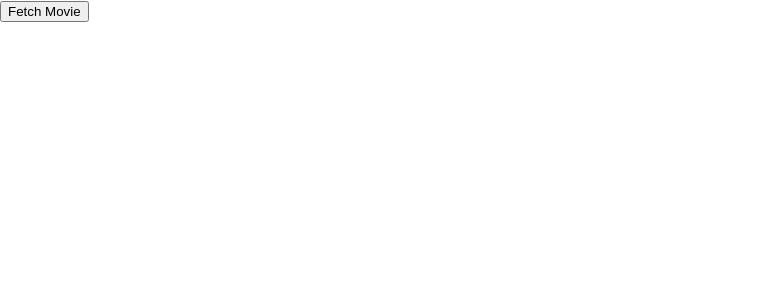
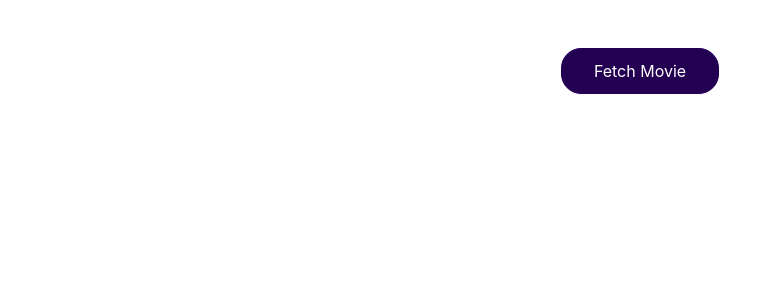
Before and after one commit to 2901shivam/movie_api, a React (Create React App) app: page / in a window 1280 px wide. Shown: the top 300 px of the page, without its empty margins (0-782 px from the left). Built offline with nearby package versions, Linux system fonts and the light colour scheme.

Commit message:
isloading

```diff
--- a/src/App.css
+++ b/src/App.css
@@ -1,38 +1,29 @@
-.App {
+section {
+  margin: 1rem auto;
+  width: 90%;
+  max-width: 40rem;
   text-align: center;
+  background-color: white;
+  padding: 2rem;
+  border-radius: 12px;
 }
 
-.App-logo {
-  height: 40vmin;
-  pointer-events: none;
+button {
+  font: inherit;
+  cursor: pointer;
+  background: #230052;
+  border: 1px solid #230052;
+  color: white;
+  padding: 0.75rem 2rem;
+  border-radius: 20px;
 }
 
-@media (prefers-reduced-motion: no-preference) {
-  .App-logo {
-    animation: App-logo-spin infinite 20s linear;
-  }
+button:focus {
+  outline: none;
 }
 
-.App-header {
-  background-color: #282c34;
-  min-height: 100vh;
-  display: flex;
-  flex-direction: column;
-  align-items: center;
-  justify-content: center;
-  font-size: calc(10px + 2vmin);
-  color: white;
+button:hover,
+button:active {
+  background-color: #460897;
+  border-color: #460897;
 }
-
-.App-link {
-  color: #61dafb;
-}
-
-@keyframes App-logo-spin {
-  from {
-    transform: rotate(0deg);
-  }
-  to {
-    transform: rotate(360deg);
-  }
-}
--- a/src/App.js
+++ b/src/App.js
@@ -1,35 +1,36 @@
-import React, { useState } from 'react';
+import React, { useState } from "react";
 
-
-import './App.css';
-import MovieList from './Components/MoviesList';
+import "./App.css";
+import MovieList from "./Components/MoviesList";
 
 function App() {
-  const[movies,setMovies]=useState([]);
-  async function fetchmovieHandler(){
-    const response=await fetch(' https://swapi.dev/api/films/');
-    const data=await response.json();
+  const [movies, setMovies] = useState([]);
+  const[isLoading,setIsLoading]=useState(false);
+  async function fetchmovieHandler() {
+    setIsLoading(true);
+    const response = await fetch(" https://swapi.dev/api/films/");
+    const data = await response.json();
 
-      const transformedData=data.results.map((moviesdata)=>{
-        return{
-        id:moviesdata.episode_id,
-        title:moviesdata.title,
-        openingText:moviesdata.opening_crawl,
-        releaseDate:moviesdata.release_date
-
-        }
-      })
-       setMovies(transformedData);
-    }
-
+    const transformedData = data.results.map((moviesdata) => {
+      return {
+        id: moviesdata.episode_id,
+        title: moviesdata.title,
+        openingText: moviesdata.opening_crawl,
+        releaseDate: moviesdata.release_date,
+      };
+    });
+    setMovies(transformedData);
+    setIsLoading(false);
+  }
 
   return (
     <React.Fragment>
       <section>
-       <button onClick={fetchmovieHandler}>Fetch Movie</button>
+        <button onClick={fetchmovieHandler}>Fetch Movie</button>
       </section>
       <section>
-        <MovieList movies={movies}/>
+        {!isLoading &&<MovieList movies={movies} />}
+        {isLoading &&<p>isLoading...</p>}
       </section>
     </React.Fragment>
   );
```
